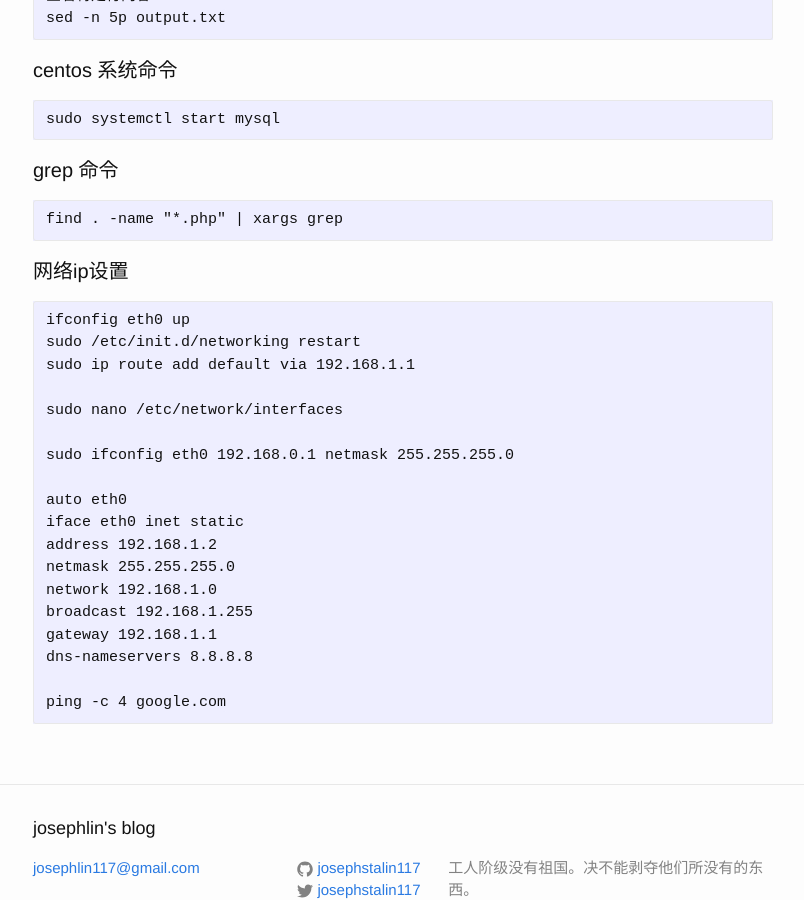
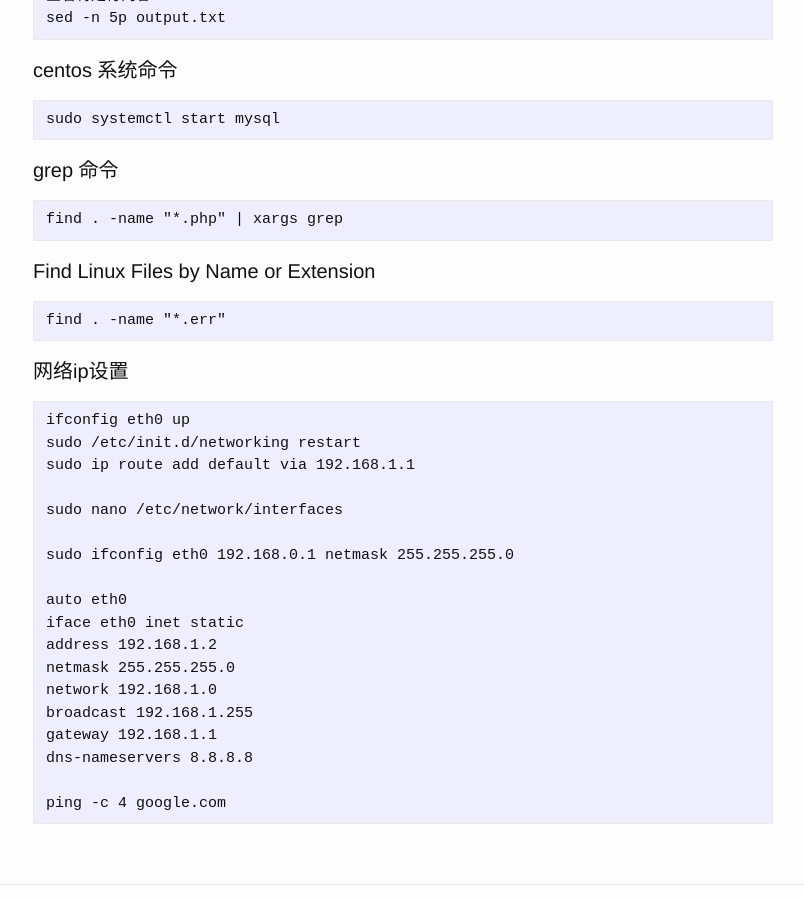
Before and after one commit to josephstalin117/josephstalin117.github.io, a Jekyll site: the page built from _posts/2016-04-04-linux.markdown, in a window 1280 px wide and 900 px high, scrolled down 471 px. Shown: the whole window, without its empty margins (237-1041 px from the left). Built offline with Jekyll 4.4.1, drawn with Linux system fonts in a browser that asks for light colours.

Commit message:
add find file command

````diff
--- a/_posts/2016-04-04-linux.markdown
+++ b/_posts/2016-04-04-linux.markdown
@@ -33,6 +33,11 @@ sudo systemctl start mysql
 find . -name "*.php" | xargs grep
 ```
 
+#### Find Linux Files by Name or Extension
+```
+find . -name "*.err"
+```
+
 #### 网络ip设置
 
 ```
````
